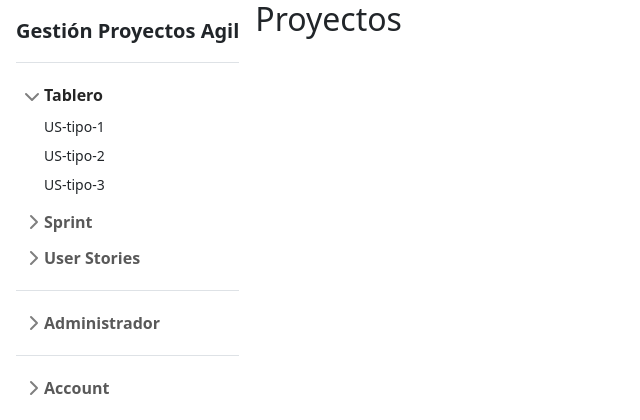
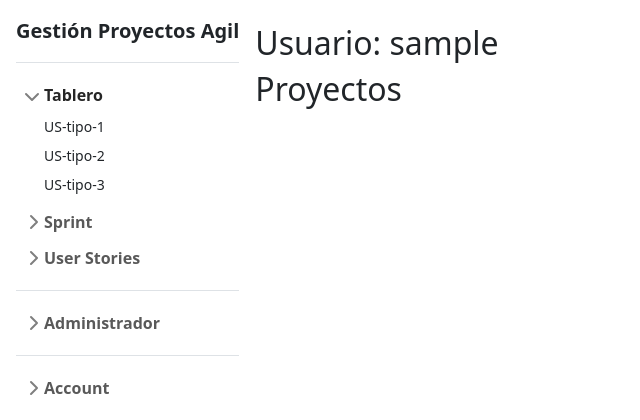
Before and after one commit to jg2kpy/gestion_proyectos_agile, a Django app: page / in a window 1280 px wide. Shown: the top 420 px of the page, without its empty margins (0-640 px from the left). Run offline with Django 4.2, Linux system fonts and the light colour scheme; the visitor is signed in with stand-in values (Sample User, id 1); data comes from the database, SQL or seed files in the repository; data that the repository does not hold is empty; parts of the project's set-up code (start-up, migrations or seed data) failed here and were passed over; some libraries are stand-ins or nearby versions.

Commit message:
Mostrar usuario

```diff
--- a/templates/equiporoles.html
+++ b/templates/equiporoles.html
@@ -1,5 +1,7 @@
 {% block equipo_roles %}
     {% load tiene_rol_en %}
+    <br>
+    <h2>Usuario: {{ user.username }}</h2>
     <h2>Proyectos</h2>
             <ol>
             {% for proyecto in user.equipo.all %}
```
